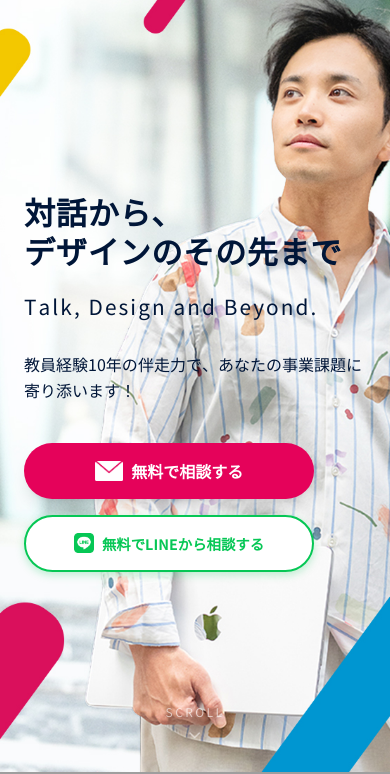
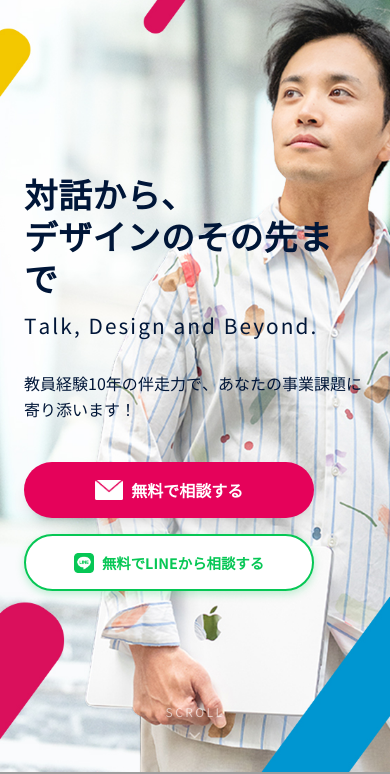
Before and after one commit to zerorainbowcolor-eng/N-DESIGN, a plain HTML site: page index.html in a window 390 px wide. Shown: the part 72-846 px from the top of the page. Drawn offline with nearby package versions, Linux system fonts and the light colour scheme; grey boxes are pictures that could not be loaded.

Commit message:
increase mobile main-copy font size to 8.5vw

```diff
--- a/index.html
+++ b/index.html
@@ -97,7 +97,7 @@
 
     /* ===== MOBILE ONLY HERO TEXT ===== */
     @media (orientation: portrait) and (max-width: 767px) {
-      #main-copy { font-size: clamp(1.95rem, 7.8vw, 2.6rem) !important; min-height: 2.8em !important; }
+      #main-copy { font-size: clamp(2.1rem, 8.5vw, 2.8rem) !important; min-height: 2.8em !important; }
       #sub-copy { min-height: 3.2em !important; }
       #concern .sec-ja { font-size: clamp(0.85rem, 3.8vw, 1.05rem) !important; white-space: nowrap; }
     }
```
